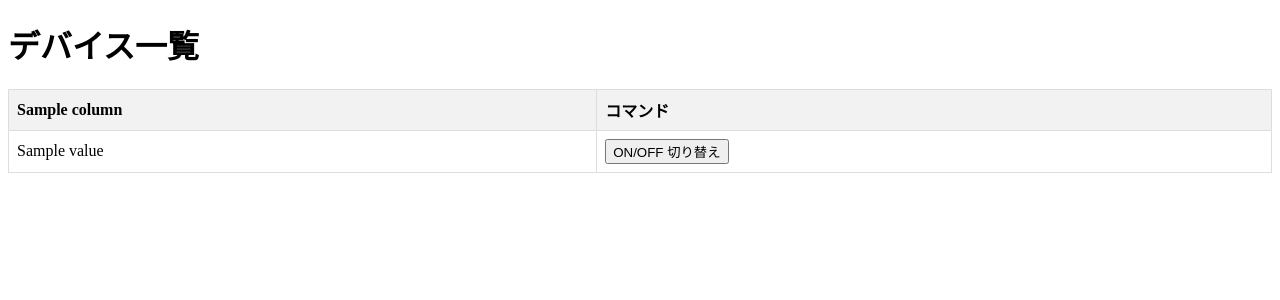
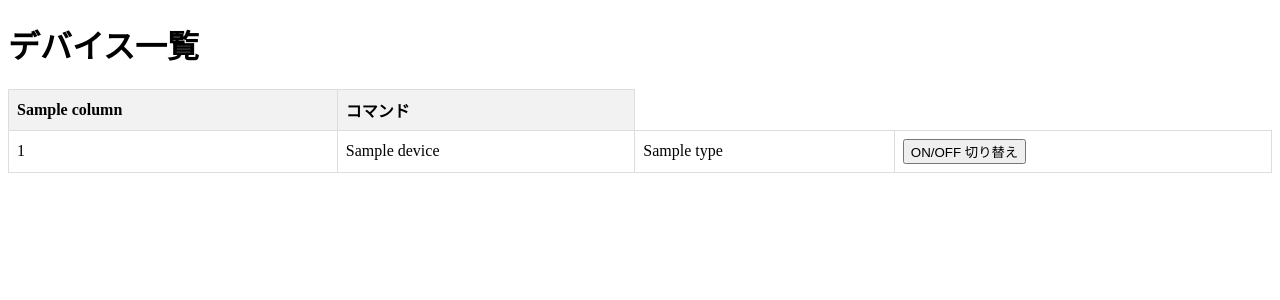
Before and after one commit to box16/SwitchBotController, a Flask app: template templates/index.html in a window 1280 px wide. Shown: the top 300 px of the page. Run offline with Flask 3, Linux system fonts and the light colour scheme; the template is opened without the code that fills it: most values are stand-ins (such as "Sample title", 1, 10 or a date in 2020).

Commit message:
デバイスの渡し方見直し

```diff
--- a/templates/index.html
+++ b/templates/index.html
@@ -33,11 +33,11 @@
         <tbody>
             {% for device in devices %}
             <tr>
-                {% for value in device %}
-                <td>{{ value }}</td>
-                {% endfor %}
+                <td>{{ device.id }}</td>
+                <td>{{ device.name }}</td>
+                <td>{{ device.type }}</td>
                 <td>
-                    <form action="{{ url_for('toggle_switch', device_id=device[0]) }}" method="post" style="display:inline;">
+                    <form action="{{ url_for('toggle_switch', device_id=device.id) }}" method="post" style="display:inline;">
                       <button type="submit"> ON/OFF 切り替え </button>
                     </form>
                 </td>
```
Also changed, not shown: ApplicationService/device_app_service.py (+3 -6 lines), ApplicationService/dto_device.py (+8 -1 lines).
